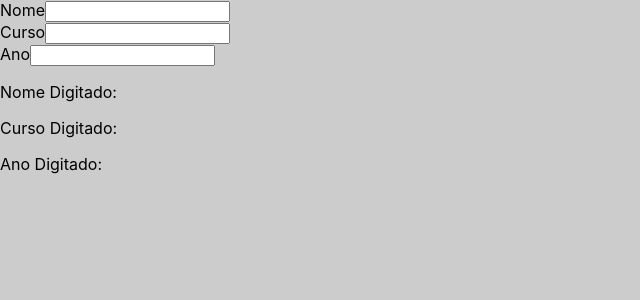
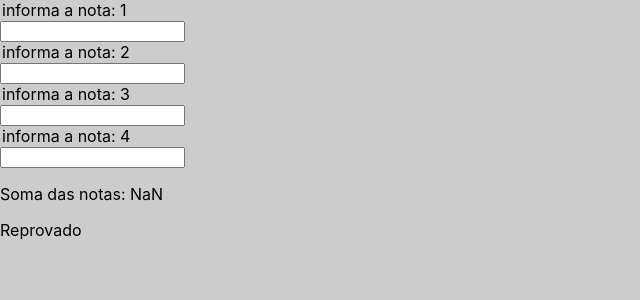
Before and after one commit to CaioPradoDeSouza/Aulas-React, a React (Create React App) app in the folder curso-react/: page / in a window 1280 px wide. Shown: the top 300 px of the page, without its empty margins (0-640 px from the left). Built offline with nearby package versions, Linux system fonts and the light colour scheme.

Commit message:
Feat: created state elevation and state with objects

```diff
--- a/curso-react/src/App.js
+++ b/curso-react/src/App.js
@@ -1,32 +1,33 @@
 import React, { useState } from 'react';
+import Nota from './componentes/Nota';
+import Resultado from './componentes/Resultado';
 
 
 export default function App() {
 
-  const[form,setForm]=useState({"nome":"","curso":"","ano":""});
-  const handleFormChange = (e) =>{
-    if(e.target.getAttribute('name') == 'fnome'){
-      setForm({"nome":e.target.value,"curso":form.curso,"ano":form.ano});
-    }else if(e.target.getAttribute('name') == 'fcurso'){
-      setForm({"nome":form.nome,"curso":e.target.value,"ano":form.ano});
-    }else if(e.target.getAttribute('name') == 'fano'){
-      setForm({"nome":form.nome,"curso":form.curso,"ano":e.target.value});
+  const [notas,setNotas]=useState({"nota1":"","nota2":"","nota3":"","nota4":""});
+
+  const handleSetNotas=(e)=>{
+    if(e.target.getAttribute('name')=='nota1'){
+      setNotas({"nota1":e.target.value,"nota2":notas.nota2,"nota3":notas.nota3,"nota4":notas.nota4});
+    }else if(e.target.getAttribute('name')=='nota2'){
+      setNotas({"nota1":notas.nota1,"nota2":e.target.value,"nota3":notas.nota3,"nota4":notas.nota4});
+    }else if(e.target.getAttribute('name')=='nota3'){
+      setNotas({"nota1":notas.nota1,"nota2":notas.nota2,"nota3":e.target.value,"nota4":notas.nota4});
+    }else if(e.target.getAttribute('name')=='nota4'){
+      setNotas({"nota1":notas.nota1,"nota2":notas.nota2,"nota3":notas.nota3,"nota4":e.target.value});
     }
   }
 
 
   return (
     <>
-      <label>Nome</label>
-      <input type="text" name="fnome" value={form.nome}  onChange={(e)=>handleFormChange(e)}/><br/>
-      <label>Curso</label>
-      <input type="text" name="fcurso" value={form.curso}  onChange={(e)=>handleFormChange(e)}/><br/>
-      <label>Ano</label>
-      <input type="text" name="fano" value={form.ano}  onChange={(e)=>handleFormChange(e)}/><br/>
-      <p>Nome Digitado:{form.nome}</p>
-      <p>Curso Digitado:{form.curso}</p>
-      <p>Ano Digitado:{form.ano}</p>
 
+      <Nota num={1} nome={'nota1'} nota={notas.nota1} setNota={handleSetNotas}  />
+      <Nota num={2} nome={'nota2'} nota={notas.nota2} setNota={handleSetNotas} />
+      <Nota num={3} nome={'nota3'} nota={notas.nota3} setNota={handleSetNotas} />
+      <Nota num={4} nome={'nota4'} nota={notas.nota4} setNota={handleSetNotas} />
+      <Resultado somaNotas={parseFloat(notas.nota1)+parseFloat(notas.nota2)+parseFloat(notas.nota3)+parseFloat(notas.nota4)}/>
     </>
   );
 }
--- /dev/null
+++ b/curso-react/src/componentes/Nota.js
@@ -0,0 +1,13 @@
+import React from 'react';
+
+export default function Nota(props){
+
+    return(
+
+        <div>
+            <legend>informa a nota: {props.num} </legend>
+            <input type='text' name={props.nome} value={props.nota} onChange={(e)=>props.setNota(e)}></input>
+        </div>
+    )
+
+}
--- /dev/null
+++ b/curso-react/src/componentes/Resultado.js
@@ -0,0 +1,12 @@
+import React from "react";
+
+export default function resultado(props){
+
+    return(
+        <div>
+
+            <p>Soma das notas: {props.somaNotas}</p>
+            <p>{props.somaNotas >= 60 ? "Aprovado" : "Reprovado"}</p>
+        </div>
+    )
+}
```
